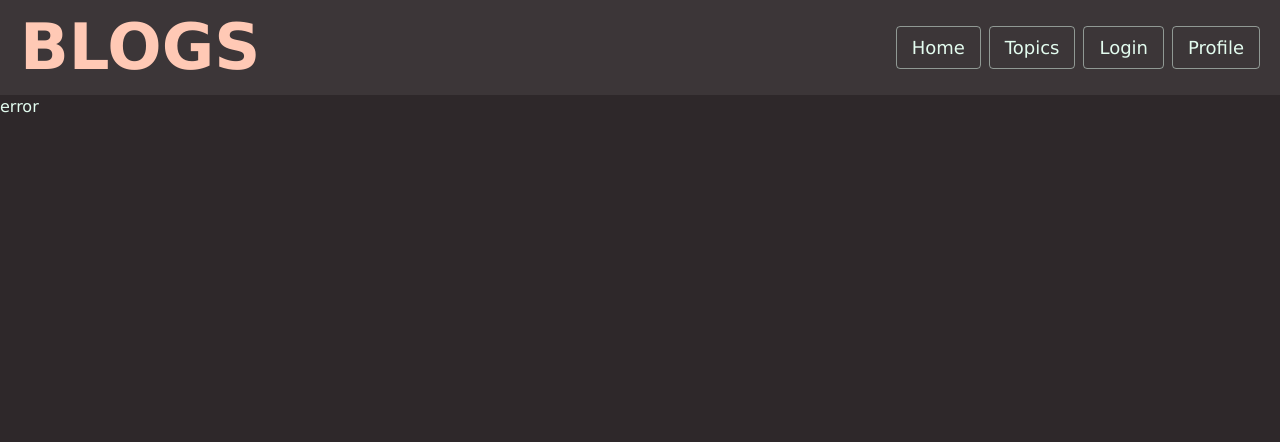
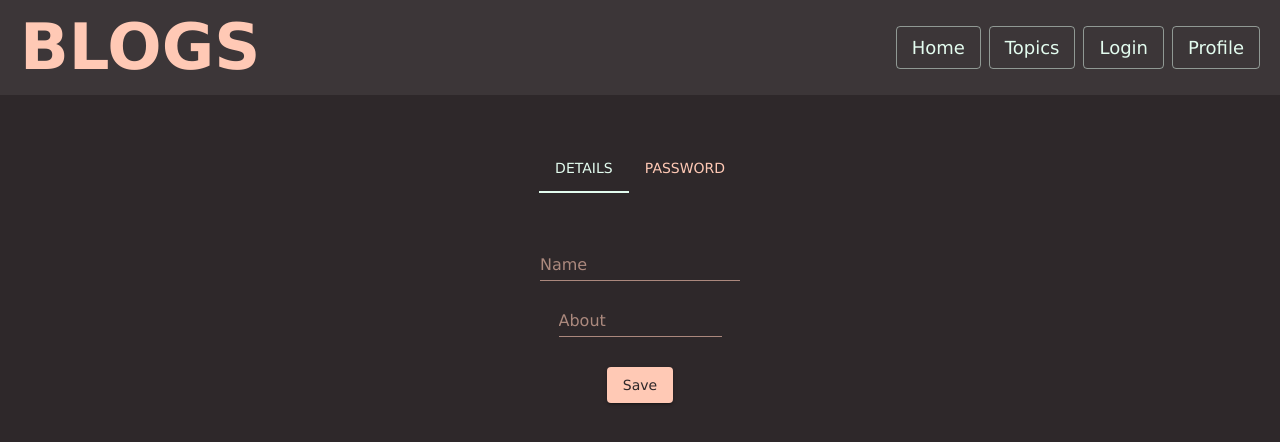
Before and after one commit to aryatathe/cogoport-lba, a React (Create React App) app: page /profile/edit in a window 1280 px wide. Shown: the top 442 px of the page. Built offline with nearby package versions, Linux system fonts and the light colour scheme.

Commit message:
edit profile base

```diff
--- a/src/App.js
+++ b/src/App.js
@@ -4,6 +4,7 @@ import Login from "./components/screens/Login";
 import Home from "./components/screens/Home";
 import Blog from "./components/screens/Blog";
 import Profile from "./components/screens/Profile";
+import EditProfile from "./components/screens/EditProfile";
 
 const app = createBrowserRouter([
   {
@@ -20,6 +21,10 @@ const app = createBrowserRouter([
     element: <Blog />,
   },
   {
+    path: "/profile/edit",
+    element: <EditProfile />,
+  },
+  {
     path: "/profile/:id",
     element: <Profile />,
   },
--- a/src/components/screens/Blog.js
+++ b/src/components/screens/Blog.js
@@ -86,7 +86,13 @@ const Blog = () => {
             }}
           >
             <Stack direction="column">
-              <Typography variant="h4" color="secondary">
+              <Typography
+                variant="h4"
+                color="secondary"
+                component={NavLink}
+                to={`/profile/${blog.authorId}`}
+                sx={{ "&:hover": { opacity: 0.6 } }}
+              >
                 {blog.author}
               </Typography>
               <Stack direction="row" spacing={1}>
--- /dev/null
+++ b/src/components/screens/EditProfile.js
@@ -0,0 +1,79 @@
+import { useState } from "react";
+
+import Stack from "@mui/material/Stack";
+import Typography from "@mui/material/Typography";
+import Button from "@mui/material/Button";
+import TextField from "@mui/material/TextField";
+import Tabs from "@mui/material/Tabs";
+import Tab from "@mui/material/Tab";
+
+import { styled } from "@mui/material/styles";
+
+import Header from "../Header";
+
+const LoginInput = styled(TextField)({
+  "& label": {
+    color: "#ffc9b599",
+  },
+  "& .MuiInputBase-root": {
+    color: "#e3fcef",
+  },
+  "& .MuiInputBase-root::before": {
+    borderColor: "#ffc9b599 !important",
+  },
+  "& .MuiInputBase-root:hover::before": {
+    borderColor: "#ffc9b5 !important",
+  },
+});
+
+const EditProfile = () => {
+  const [tab, setTab] = useState(0);
+  return (
+    <>
+      <Header />
+      <Tabs
+        value={tab}
+        onChange={(e, newVal) => {
+          setTab(newVal);
+        }}
+        textColor="primary"
+        indicatorColor="primary"
+        centered
+        sx={{
+          marginTop: "50px",
+        }}
+      >
+        <Tab label="Details" value={0} disableRipple />
+        <Tab label="Password" value={1} disableRipple />
+      </Tabs>
+      <Stack
+        direction="column"
+        alignItems="center"
+        spacing={1}
+        sx={{ marginTop: "40px" }}
+      >
+        {tab == 0 ? (
+          <>
+            <LoginInput label="Name" variant="standard" />
+            <LoginInput label="About" variant="standard" multiline />
+          </>
+        ) : (
+          <>
+            <LoginInput label="Old Password" variant="standard" />
+            <LoginInput label="New Password" variant="standard" />
+            <LoginInput label="Confirm Password" variant="standard" />
+          </>
+        )}
+        <Button
+          variant="contained"
+          color="secondary"
+          sx={{ marginTop: "30px !important" }}
+        >
+          Save
+        </Button>
+      </Stack>
+    </>
+  );
+};
+
+export default EditProfile;
--- a/src/components/screens/Profile.js
+++ b/src/components/screens/Profile.js
@@ -84,7 +84,12 @@ const Profile = () => {
                 <Button variant="outlined" color="secondary">
                   Follow
                 </Button>
-                <Button variant="outlined" color="secondary">
+                <Button
+                  variant="outlined"
+                  color="secondary"
+                  component={NavLink}
+                  to="/profile/edit"
+                >
                   Edit
                 </Button>
               </Stack>
--- a/src/content/blogs.js
+++ b/src/content/blogs.js
@@ -7,6 +7,7 @@ const blogs = [...Array(25).keys()].map((i) => ({
   id: `${i + 1}`,
   title: `Blog ${i + 1} Title`,
   author: `User ${1 + (i % 4)}`,
+  authorId: 1 + (i % 4),
   topic: `Topic ${1 + (i % 5)}`,
   img: tempImage,
   content: loremIpsum,
--- a/src/theme.js
+++ b/src/theme.js
@@ -59,6 +59,9 @@ const theme = createTheme({
         img: { width: "100%", transition: "all 0.2s ease" },
       },
     },
+    MuiTypography: {
+      styleOverrides: { root: { transition: "all 0.2s ease" } },
+    },
     MuiButton: {
       styleOverrides: { root: { textTransform: "none" } },
     },
```
